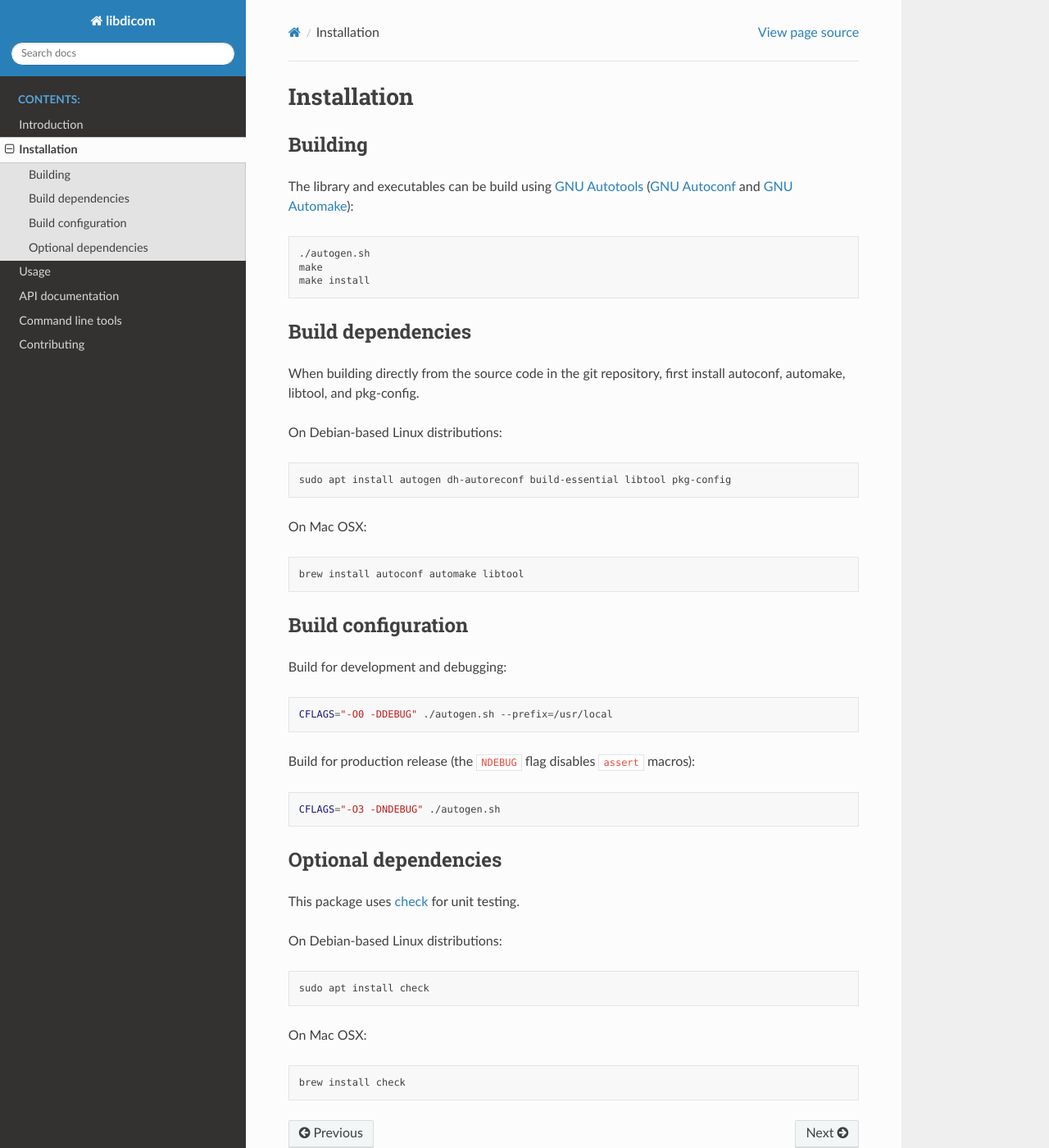
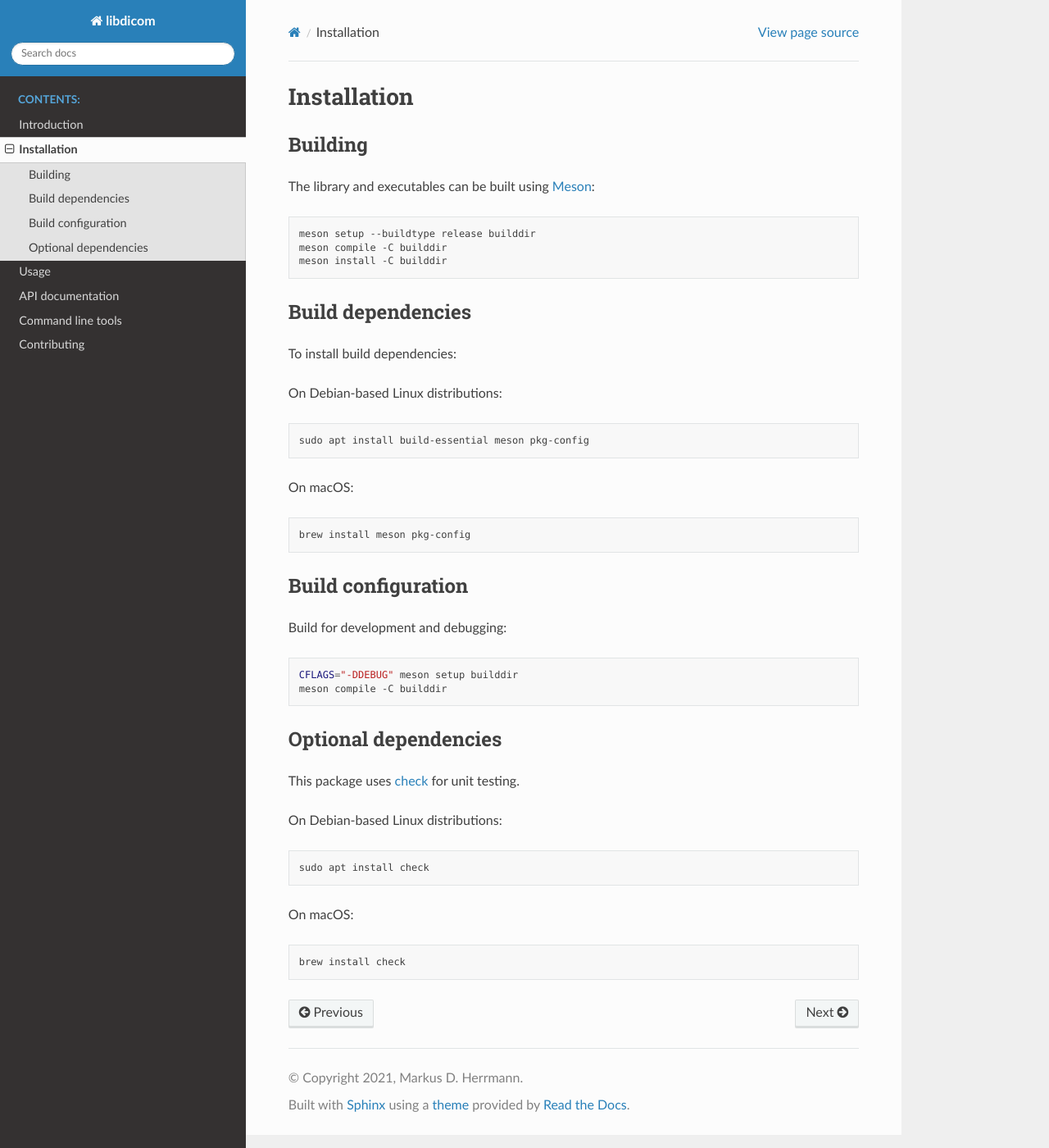
Before and after one commit to ImagingDataCommons/libdicom, a Sphinx documentation site: the page built from doc/source/installation.rst, in a window 1280 px wide and 1400 px high. Shown: the whole window at 82% size. Built offline with Sphinx 7.4.7 and the Read the Docs theme 2.0.0, drawn with Linux system fonts in a browser that asks for light colours.

Commit message:
doc: update for Meson
Drop the advice to build with NDEBUG and -O3, since assertions are a good
idea even in production builds, and -O3 is often excessive.

```diff
--- a/doc/source/contributing.rst
+++ b/doc/source/contributing.rst
@@ -78,9 +78,9 @@ Testing
 
 Unit test cases are defined and run using `check <https://github.com/libcheck/check>`_.
 
-Test files are located under ``/tests`` and can be build and run using ``make`` (in the root repository)::
+Test files are located under ``/tests`` and can be build and run using ``meson`` (in the build directory)::
 
-    make check
+    meson test
 
 Dynamic analysis
 ++++++++++++++++
--- a/doc/source/installation.rst
+++ b/doc/source/installation.rst
@@ -4,32 +4,31 @@ Installation
 Building
 ++++++++
 
-The library and executables can be build using `GNU Autotools <https://www.gnu.org/software/automake/manual/html_node/Autotools-Introduction.html>`_ (`GNU Autoconf <https://www.gnu.org/software/autoconf/>`_ and `GNU Automake <https://www.gnu.org/software/automake/>`_):
+The library and executables can be built using `Meson <https://mesonbuild.com/>`_:
 
 .. code:: bash
 
-    ./autogen.sh
-    make
-    make install
+    meson setup --buildtype release builddir
+    meson compile -C builddir
+    meson install -C builddir
 
 
 Build dependencies
 ++++++++++++++++++
 
-When building directly from the source code in the git repository, first install
-autoconf, automake, libtool, and pkg-config.
+To install build dependencies:
 
 On Debian-based Linux distributions:
 
 .. code:: bash
 
-    sudo apt install autogen dh-autoreconf build-essential libtool pkg-config
+    sudo apt install build-essential meson pkg-config
 
-On Mac OSX:
+On macOS:
 
 .. code:: bash
 
-    brew install autoconf automake libtool
+    brew install meson pkg-config
 
 
 Build configuration
@@ -39,13 +38,8 @@ Build for development and debugging:
 
 .. code:: bash
 
-    CFLAGS="-O0 -DDEBUG" ./autogen.sh --prefix=/usr/local
-
-Build for production release (the ``NDEBUG`` flag disables ``assert`` macros):
-
-.. code:: bash
-
-    CFLAGS="-O3 -DNDEBUG" ./autogen.sh
+    CFLAGS="-DDEBUG" meson setup builddir
+    meson compile -C builddir
 
 
 Optional dependencies
@@ -59,7 +53,7 @@ On Debian-based Linux distributions:
 
     sudo apt install check
 
-On Mac OSX:
+On macOS:
 
 .. code:: bash
 
```
Also changed, not shown: README.md (+3 -3 lines).
